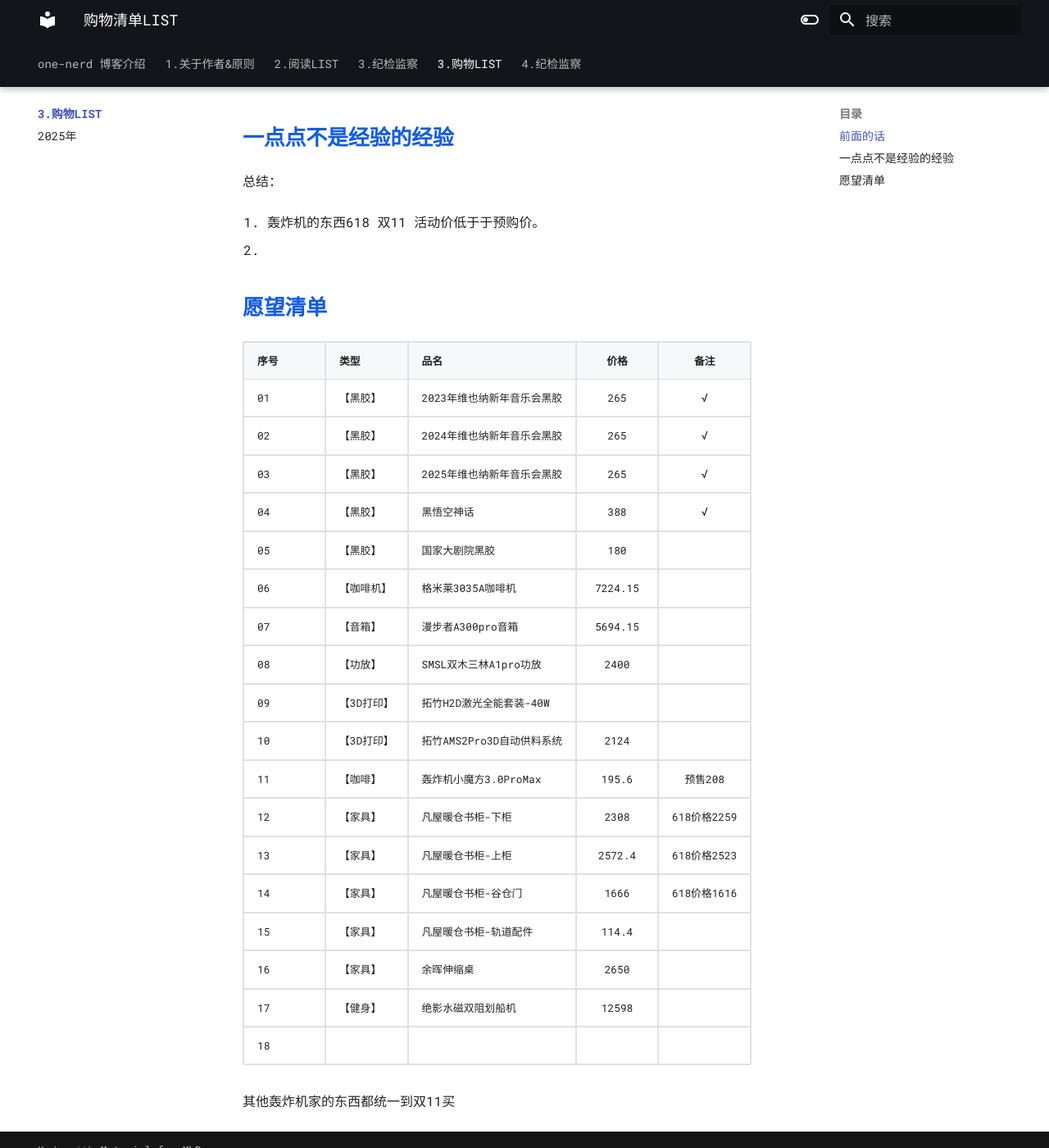
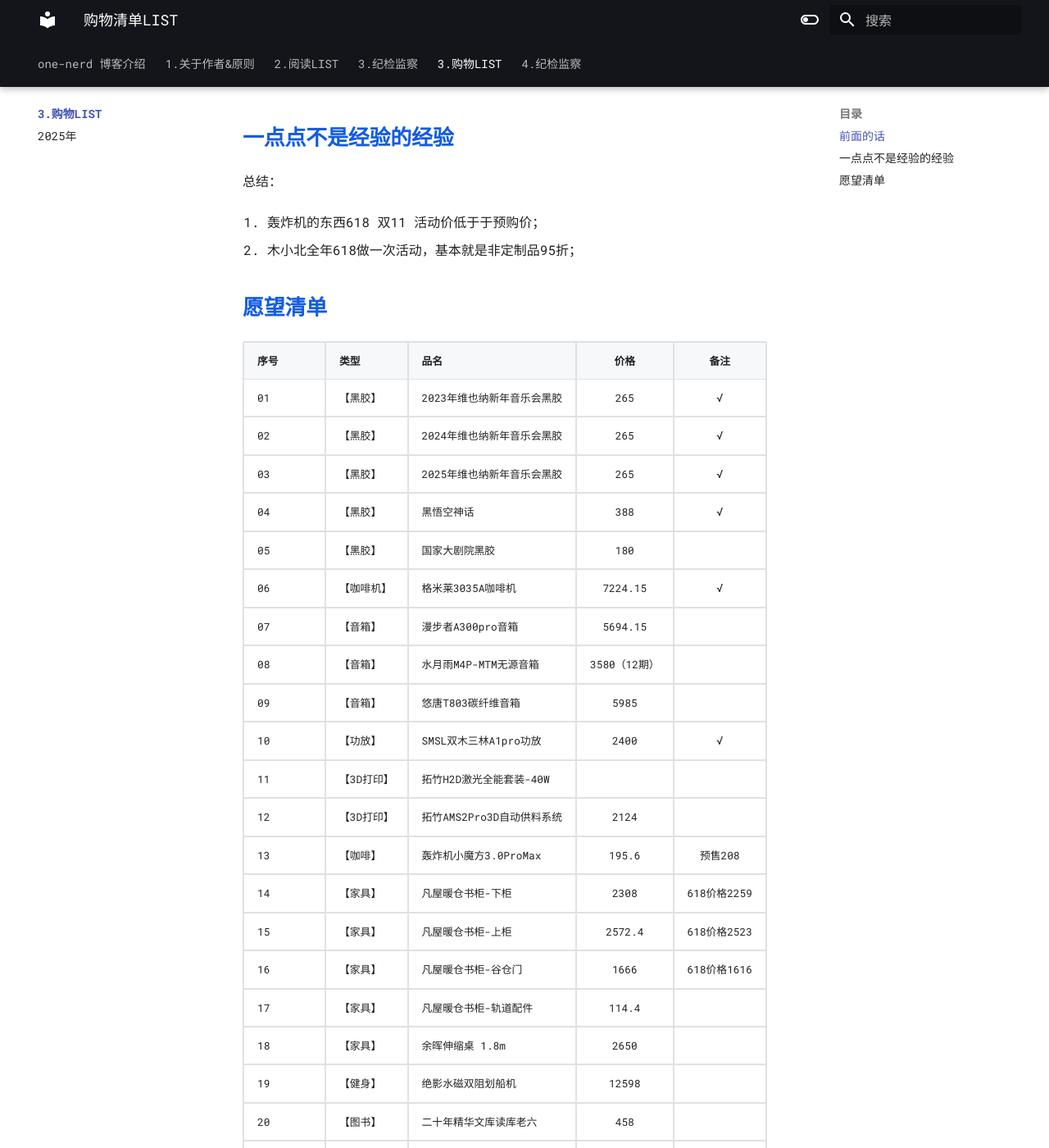
Before and after one commit to one-nerd/one-nerd.github.io, an MkDocs documentation site: the page built from docs/3.购物LIST/index.md, in a window 1280 px wide and 1400 px high, scrolled down 352 px. Shown: the whole window at 82% size. Built offline with MkDocs 1.6.1 and Material for MkDocs 9.7.7, drawn with Linux system fonts in a browser that asks for light colours; some web fonts are replaced.

Commit message:
2025-06-13

```diff
--- a/docs/3.购物LIST/index.md
+++ b/docs/3.购物LIST/index.md
@@ -12,8 +12,8 @@
 
 总结：
 
-1. 轰炸机的东西618 双11 活动价低于于预购价。
-2.
+1. 轰炸机的东西618 双11 活动价低于于预购价；
+2. 木小北全年618做一次活动，基本就是非定制品95折；
 
 ## 愿望清单
 
@@ -24,18 +24,19 @@
 | 03   | 【黑胶】   | 2025年维也纳新年音乐会黑胶 | 265 | √ |
 | 04   | 【黑胶】   | 黑悟空神话                 | 388     | √ |
 | 05 | 	【黑胶】 | 国家大剧院黑胶 | 180 | |
-| 06  | 【咖啡机】 | 格米莱3035A咖啡机          | 7224.15 |      |
+| 06  | 【咖啡机】 | 格米莱3035A咖啡机          | 7224.15 | √ |
 | 07 | 【音箱】 | 漫步者A300pro音箱 | 5694.15 | |
-| 08  | 【功放】   | SMSL双木三林A1pro功放      | 2400    |      |
-| 09  | 【3D打印】 | 拓竹H2D激光全能套装-40W    |         |      |
-| 10  | 【3D打印】 | 拓竹AMS2Pro3D自动供料系统  | 2124 |      |
-| 11 | 【咖啡】 | 轰炸机小魔方3.0ProMax | 195.6 | 预售208 |
-| 12 | 【家具】 | 凡屋暖仓书柜-下柜 | 2308 | 618价格2259 |
-| 13 | 【家具】 | 凡屋暖仓书柜-上柜 | 2572.4 | 618价格2523 |
-| 14 | 【家具】 | 凡屋暖仓书柜-谷仓门 | 1666 | 618价格1616 |
-| 15 | 【家具】 | 凡屋暖仓书柜-轨道配件 | 114.4 |  |
-| 16 | 【家具】 | 余晖伸缩桌 | 2650 |  |
-| 17 | 【健身】 | 绝影水磁双阻划船机 | 12598 |  |
-| 18 |  |  |  |  |
-
-其他轰炸机家的东西都统一到双11买
+| 08 | 【音箱】 | 水月雨M4P-MTM无源音箱 | 3580（12期） |  |
+| 09 | 【音箱】 | 悠唐T803碳纤维音箱 | 5985 | |
+| 10 | 【功放】   | SMSL双木三林A1pro功放      | 2400    | √ |
+| 11 | 【3D打印】 | 拓竹H2D激光全能套装-40W    |         |      |
+| 12 | 【3D打印】 | 拓竹AMS2Pro3D自动供料系统  | 2124 |      |
+| 13 | 【咖啡】 | 轰炸机小魔方3.0ProMax | 195.6 | 预售208 |
+| 14 | 【家具】 | 凡屋暖仓书柜-下柜 | 2308 | 618价格2259 |
+| 15 | 【家具】 | 凡屋暖仓书柜-上柜 | 2572.4 | 618价格2523 |
+| 16 | 【家具】 | 凡屋暖仓书柜-谷仓门 | 1666 | 618价格1616 |
+| 17 | 【家具】 | 凡屋暖仓书柜-轨道配件 | 114.4 |  |
+| 18 | 【家具】 | 余晖伸缩桌 1.8m | 2650 |  |
+| 19 | 【健身】 | 绝影水磁双阻划船机 | 12598 |  |
+| 20 | 【图书】 | 二十年精华文库读库老六 | 458 |  |
+|  |  |  |  | |
```
Also changed, not shown: docs/3.购物LIST/2025年/index.md (+14 -8 lines).
